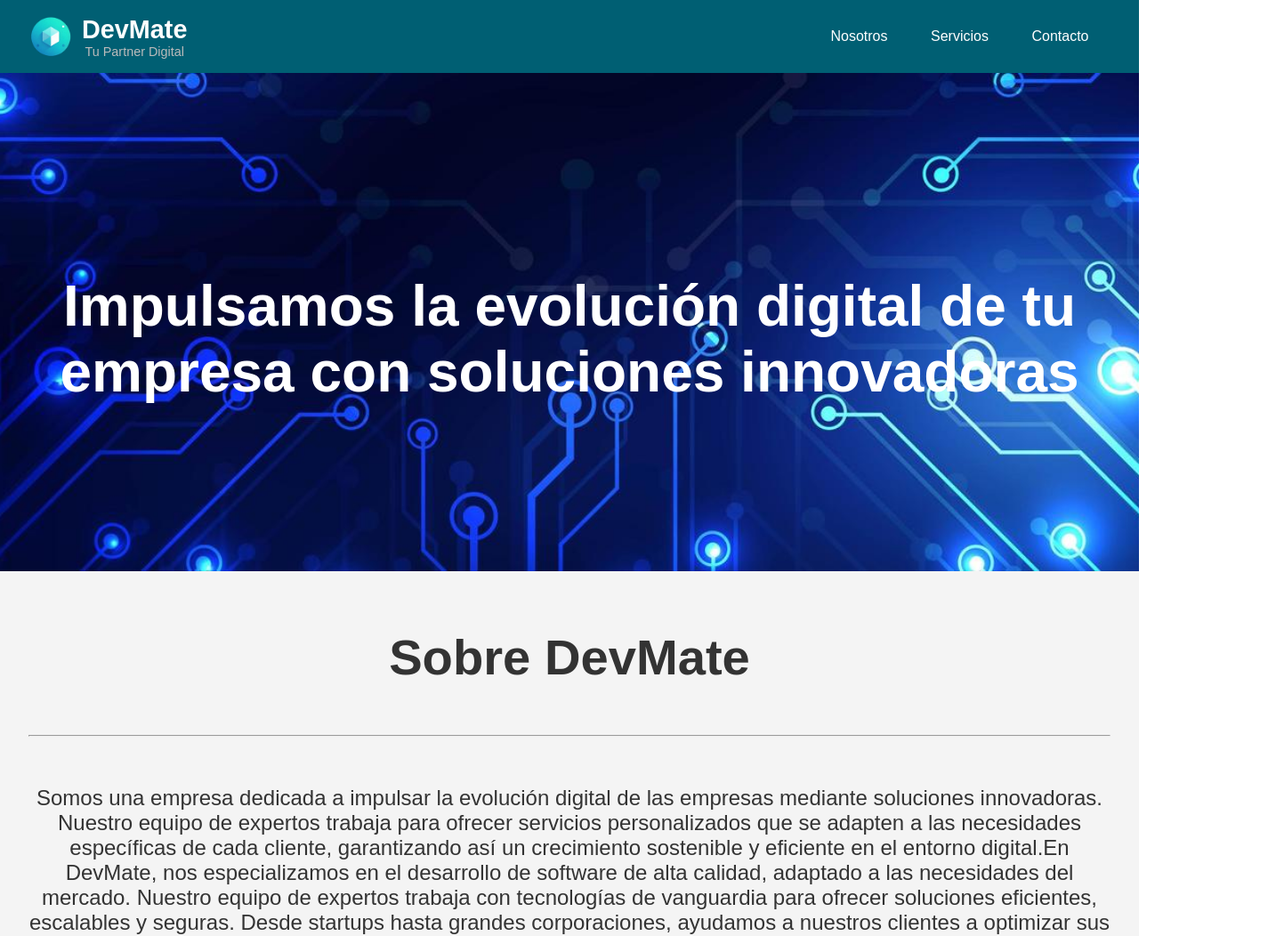
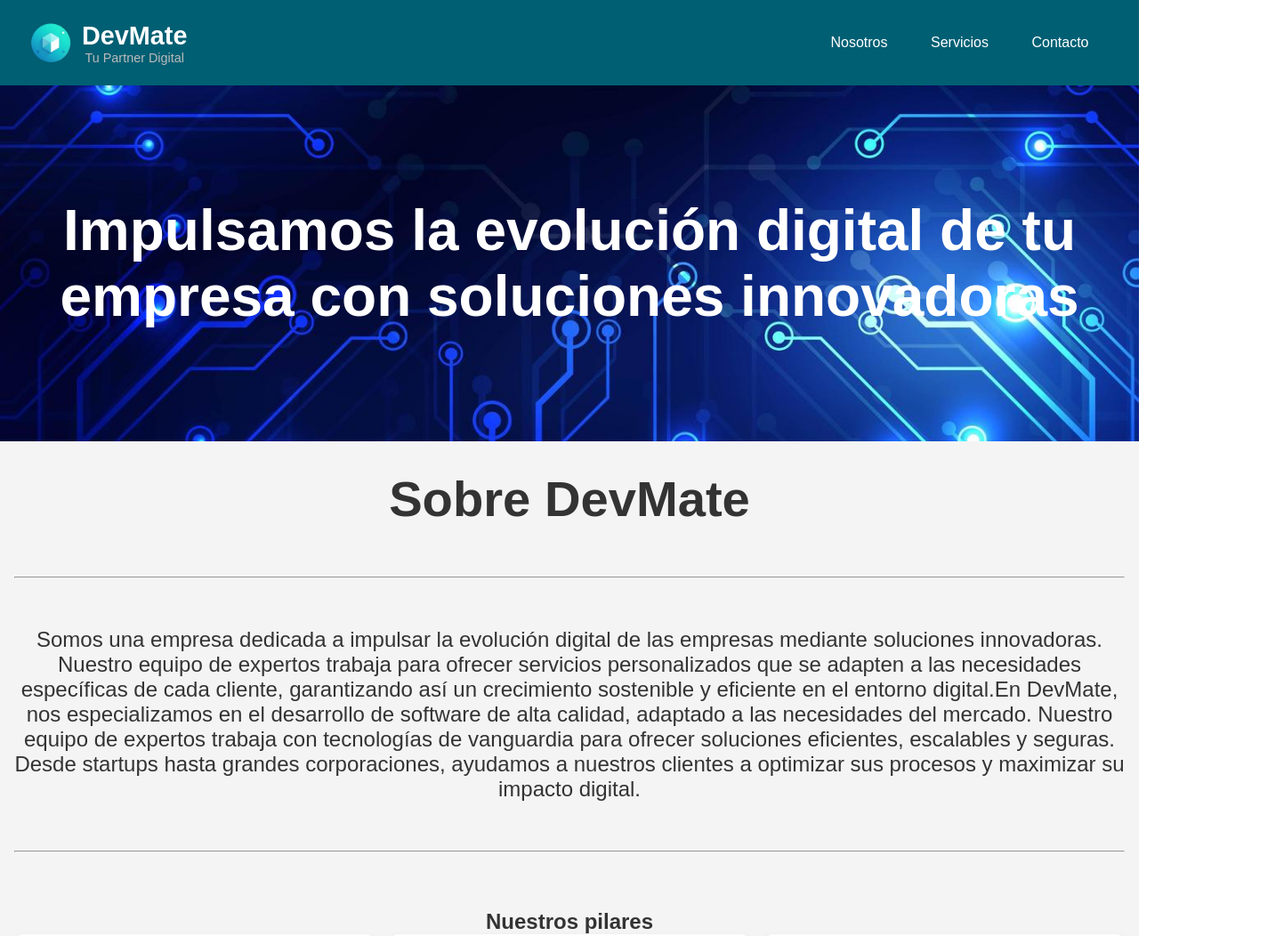
Before and after one commit to Roony11-1/Roony11-1.github.io, a React (Vite) app: page / in a window 1280 px wide. Shown: the top 1052 px of the page at 89% size, 1443 px wide, since content can reach past the window. Built offline with nearby package versions, Linux system fonts and the light colour scheme.

Commit message:
Reajusted css

```diff
--- a/index.html
+++ b/index.html
@@ -2,8 +2,9 @@
 <html lang="en">
   <head>
     <meta charset="UTF-8" />
+    <meta name="viewport" content="width=device-width, initial-scale=1.0">
+    <meta http-equiv="Content-Security-Policy" content="default-src * 'unsafe-inline' 'unsafe-eval' data: blob:;">
     <link rel="icon" type="image/svg+xml" href="/icono.ico" />
-    <meta name="viewport" content="width=device-width, initial-scale=1.0" />
     <title>DevMate - Desarrollo de Software</title>
   </head>
   <body>
--- a/src/css/App.css
+++ b/src/css/App.css
@@ -1,7 +1,4 @@
-/*
-Header
-*/
-
+/* Header */
 .barraArriba {
     background: #005F73;
     color: white;
@@ -9,7 +6,7 @@
     display: flex;
     justify-content: space-between;
     align-items: center;
-    height: 96;
+    height: 96px;
 }
 
 .barraArriba-botones {
@@ -21,7 +18,6 @@
     color: #fff;
     height: 50px;
     width: 113px;
-
 }
 
 .barraArriba-botones:hover {
@@ -29,10 +25,7 @@
     border-radius: 5px;
 }
 
-/*
-Logo Section
-*/
-
+/* Logo */
 .display-logo {
     display: flex;
     align-items: center;
@@ -58,88 +51,113 @@
     color: #bbb;
 }
 
-/*
-Body
-*/
-
+/* Body */
 .cuerpoPagina {
     background-color: #f4f4f4;
     color: #333;
 }
 
-
-/*
-Banner
-*/
-
+/* Banner */
 .cuerpoPagina-banner {
     background: url('../img/tecnologia.jpg') no-repeat center center/cover;
-    height: 70vh;
+    min-height: 50vh;
     display: flex;
     align-items: center;
     justify-content: center;
     text-align: center;
     color: #fff;
-    padding: 2rem;
-    padding-top: 70px;
+    padding: 2rem 1rem 2rem 1rem;
 }
 
 .cuerpoPagina-banner-text {
-    font-size: 4rem;
+    font-size: 2rem; /* mobile-first */
     font-weight: bold;
 }
 
+/* Sobre nosotros */
 .cuerpoPagina-sobreNosotros {
-    font-size: 3rem;
-    padding: 4rem 2rem;
-    text-align: center;
+    font-size: 2rem;
+    padding: 2rem 1rem;
 }
 
 .cuerpoPagina-sobreNosotros-text {
-    font-size: 1.5rem;
+    font-size: 1.2rem;
 }
 
+/* Pilares */
 .cuerpoPagina-nuestrosPilares {
     text-align: center;
+    padding: 2rem 1rem;
 }
 
 .cuerpoPagina-pilares {
     display: flex;
-    justify-content: space-between;
-    padding: 2rem;
-    gap: 2rem;
+    flex-direction: column; /* mobile-first: columnas */
+    gap: 1rem;
 }
 
 .cuerpoPagina-contenedor {
     background: #fff;
-    padding: 2rem;
+    padding: 1rem;
     border-radius: 10px;
     box-shadow: 0 4px 8px rgba(0, 0, 0, 0.1);
-    width: 33%;
-    text-align: left;
+    width: 100%;
+    text-align: center;
 }
 
 .cuerpoPagina-contenedor-img {
-    width: 512px;
-    height: 256px;
+    width: 100%;
+    height: auto;
+    max-width: 512px;
+    margin: 0 auto;
 }
 
 .cuerpoPagina-contenedor-titulo {
-    text-align: center;
+    margin: 1rem 0 0.5rem 0;
 }
 
 .cuerpoPagina-contenedor-text {
     text-align: center;
-    justify-content: space-between;
 }
 
+/* Servicios */
 .cuerpoPagina-nuestrosServicios {
     text-align: center;
+    padding: 2rem 1rem;
 }
 
 .cuerpoPagina-servicios {
     display: flex;
-    justify-content: space-between;
-    padding: 2rem;
-    gap: 2rem;
+    flex-direction: column; /* mobile-first: columnas */
+    gap: 1rem;
 }
+
+/* Media Queries para tablet y desktop */
+@media (min-width: 768px) {
+    .cuerpoPagina-banner-text {
+        font-size: 3rem;
+    }
+
+    .cuerpoPagina-sobreNosotros {
+        font-size: 3rem;
+    }
+
+    .cuerpoPagina-sobreNosotros-text {
+        font-size: 1.5rem;
+    }
+
+    .cuerpoPagina-pilares,
+    .cuerpoPagina-servicios {
+        flex-direction: row; /* en pantallas grandes: filas */
+    }
+
+    .cuerpoPagina-contenedor {
+        width: 33%; /* cada contenedor ocupa 1/3 en desktop */
+    }
+}
+
+@media (min-width: 1200px) {
+    .cuerpoPagina-banner-text {
+        font-size: 4rem;
+    }
+}
--- a/src/css/index.css
+++ b/src/css/index.css
@@ -4,5 +4,4 @@
     box-sizing: border-box;
     font-family: 'Poppins', sans-serif;
     text-align: center;
-    justify-content: space-between;
 }
```
